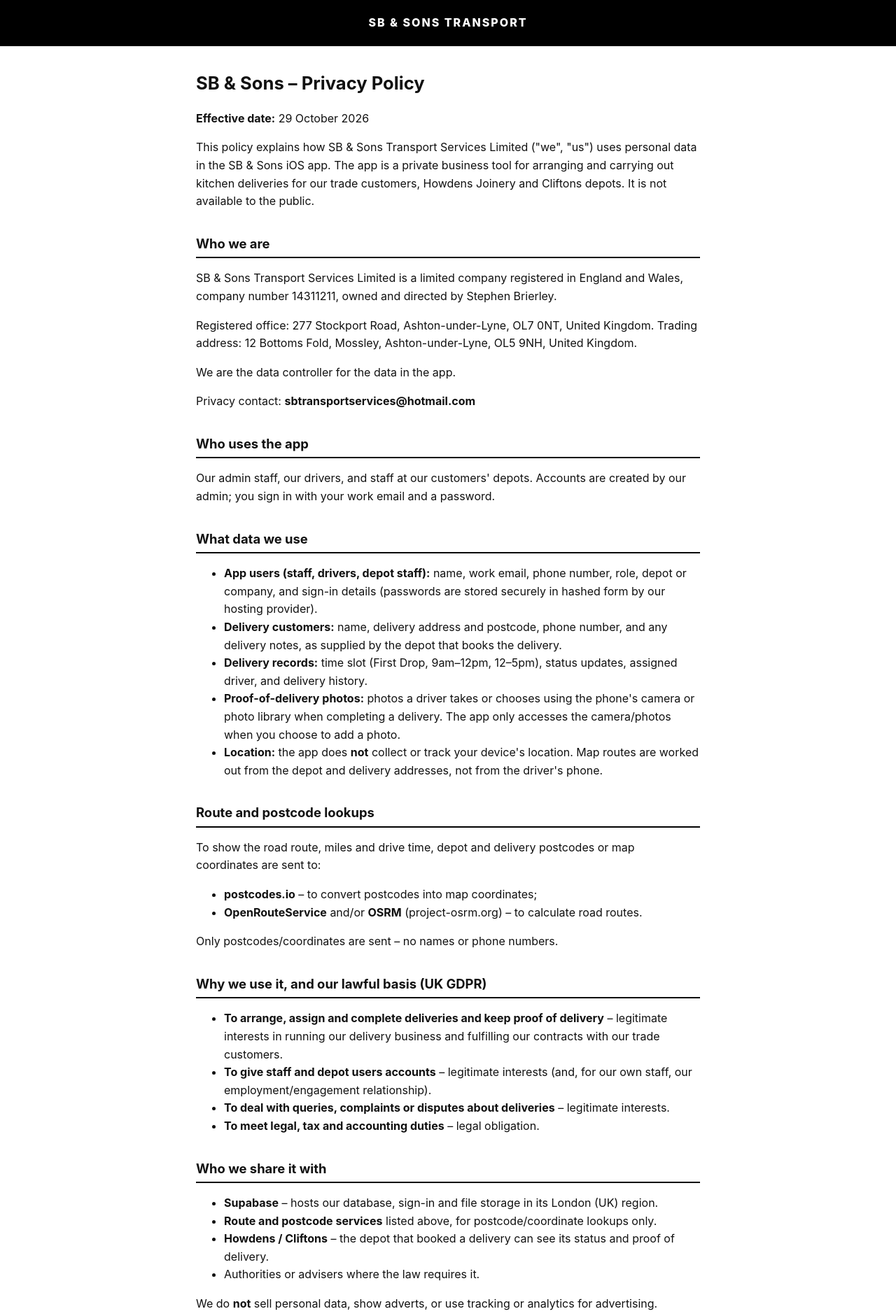
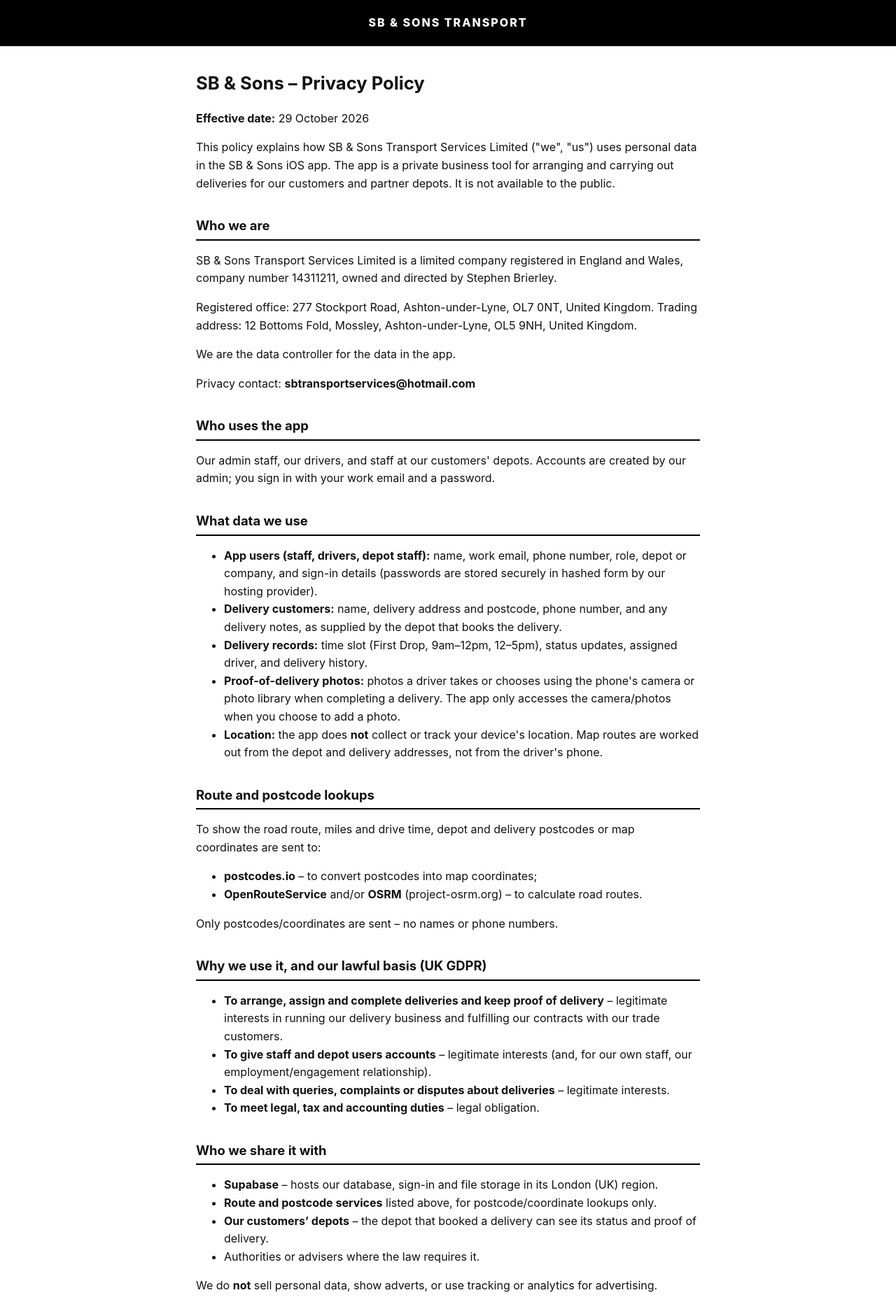
Before and after one commit to jamesbrierley02/sb-privacy, a plain HTML site: page index.html in a window 1280 px wide. Shown: the top 1881 px of the page at 70% size. Drawn offline with Linux system fonts and the light colour scheme.

Commit message:
Neutral wording: delivery company, partner depots

```diff
--- a/index.html
+++ b/index.html
@@ -1,6 +1,6 @@
 <!doctype html><html lang="en"><head><meta charset="utf-8"><meta name="viewport" content="width=device-width,initial-scale=1"><title>SB &amp; Sons – Privacy Policy</title><style>body{margin:0;font:16px/1.6 -apple-system,system-ui,Helvetica,Arial,sans-serif;color:#111;background:#fff}header{background:#000;color:#fff;padding:20px;text-align:center;font-weight:800;letter-spacing:2px}main{max-width:720px;margin:auto;padding:16px 20px 48px}h1{font-size:1.6em}h2{font-size:1.15em;border-bottom:2px solid #000;padding-bottom:4px;margin-top:1.8em}</style></head><body><header>SB &amp; SONS TRANSPORT</header><main><h1>SB &amp; Sons – Privacy Policy</h1>
 <p><strong>Effective date:</strong> 29 October 2026</p>
-<p>This policy explains how SB &amp; Sons Transport Services Limited (&quot;we&quot;, &quot;us&quot;) uses personal data in the SB &amp; Sons iOS app. The app is a private business tool for arranging and carrying out kitchen deliveries for our trade customers, Howdens Joinery and Cliftons depots. It is not available to the public.</p>
+<p>This policy explains how SB &amp; Sons Transport Services Limited (&quot;we&quot;, &quot;us&quot;) uses personal data in the SB &amp; Sons iOS app. The app is a private business tool for arranging and carrying out deliveries for our customers and partner depots. It is not available to the public.</p>
 <h2>Who we are</h2>
 <p>SB &amp; Sons Transport Services Limited is a limited company registered in England and Wales, company number 14311211, owned and directed by Stephen Brierley.</p>
 <p>Registered office: 277 Stockport Road, Ashton-under-Lyne, OL7 0NT, United Kingdom. Trading address: 12 Bottoms Fold, Mossley, Ashton-under-Lyne, OL5 9NH, United Kingdom.</p>
@@ -34,7 +34,7 @@
 <ul>
 <li><strong>Supabase</strong> – hosts our database, sign-in and file storage in its London (UK) region.</li>
 <li><strong>Route and postcode services</strong> listed above, for postcode/coordinate lookups only.</li>
-<li><strong>Howdens / Cliftons</strong> – the depot that booked a delivery can see its status and proof of delivery.</li>
+<li><strong>Our customers’ depots</strong> – the depot that booked a delivery can see its status and proof of delivery.</li>
 <li>Authorities or advisers where the law requires it.</li>
 </ul>
 <p>We do <strong>not</strong> sell personal data, show adverts, or use tracking or analytics for advertising.</p>
```
Also changed, not shown: 1 other file.
